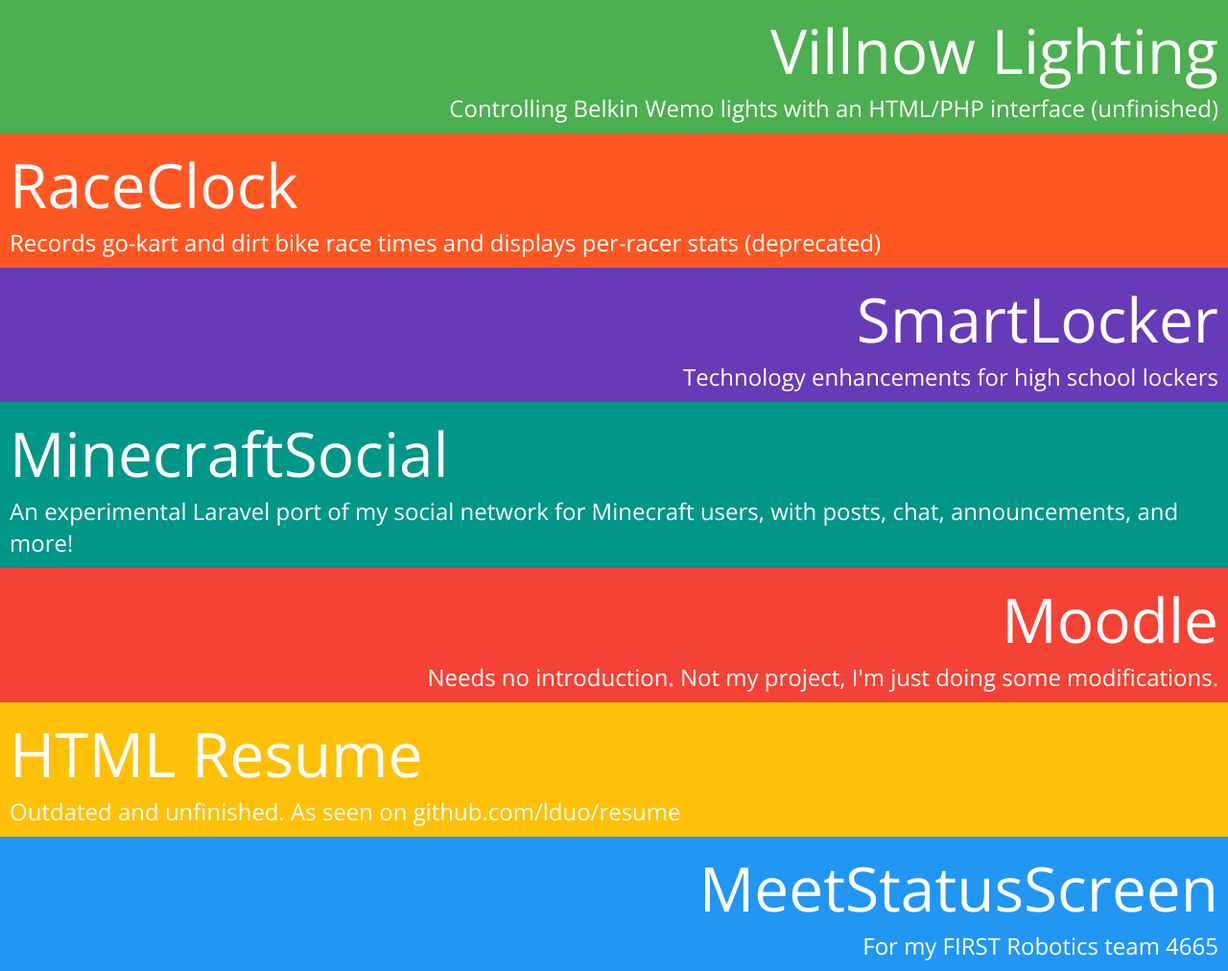
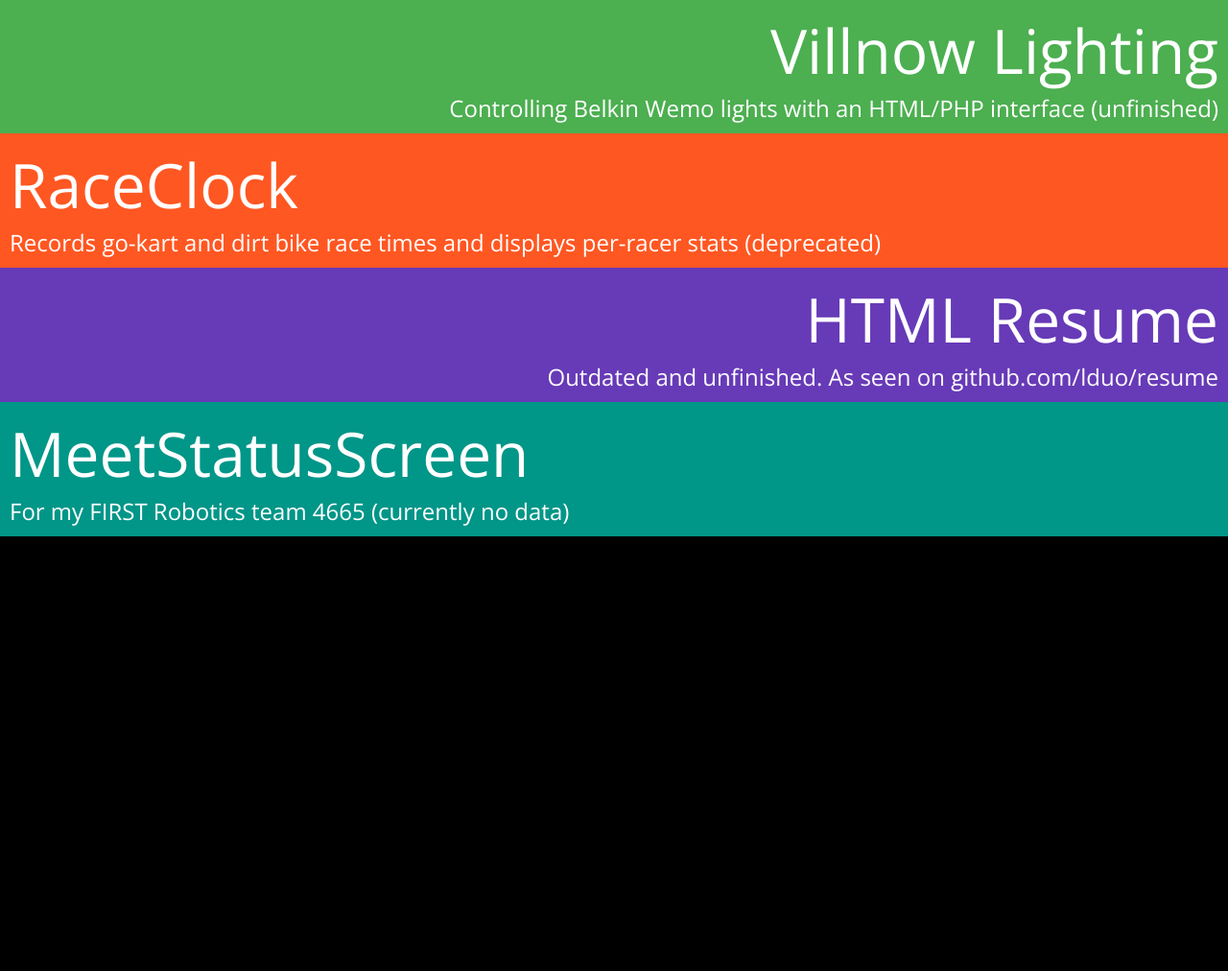
Before and after one commit to ChandlerSwift/experiments, a PHP site: page / in a window 1280 px wide. Shown: the part 581-1593 px from the top of the page at 96% size. After the commit the page ends 1140 px from the top, so only its background shows below. Run offline with PHP 8.4, Linux system fonts and the light colour scheme.

Commit message:
Update index links

```diff
--- a/index.php
+++ b/index.php
@@ -5,11 +5,11 @@ $links = [
   ["/piano-heatmap/", "Piano Heatmap", "Takes MIDI dumps and performs per-key frequency analysis"],
   ["/villnow-lighting/", "Villnow Lighting", "Controlling Belkin Wemo lights with an HTML/PHP interface (unfinished)"],
   ["https://github.com/ChandlerSwift/RaceClock", "RaceClock", "Records go-kart and dirt bike race times and displays per-racer stats (deprecated)"],
-  ["https://github.com/ChandlerSwift/SmartLocker", "SmartLocker", "Technology enhancements for high school lockers"],
-  ["minecraft-social-laravel-test/public/", "MinecraftSocial", "An experimental Laravel port of my social network for Minecraft users, with posts, chat, announcements, and more!"],
-  ["/moodle/", "Moodle", "Needs no introduction. Not my project, I'm just doing some modifications."],
+  //["https://github.com/ChandlerSwift/SmartLocker", "SmartLocker", "Technology enhancements for high school lockers"],
+  //["minecraft-social-laravel-test/public/", "MinecraftSocial", "An experimental Laravel port of my social network for Minecraft users, with posts, chat, announcements, and more!"],
+  //["/moodle/", "Moodle", "Needs no introduction. Not my project, I'm just doing some modifications."],
   ["/resume/", "HTML Resume", "Outdated and unfinished. As seen on <a href='https://github.com/lduo/resume/'>github.com/lduo/resume</a>"],
-  ["/mss/", "MeetStatusScreen", "For my FIRST Robotics team 4665"]
+  ["/mss/", "MeetStatusScreen", "For my FIRST Robotics team 4665 (currently no data)"]
 ];
 
 $colors = ["red", "amber", "blue", "green", "deeporange", "deeppurple", "teal"];
```
